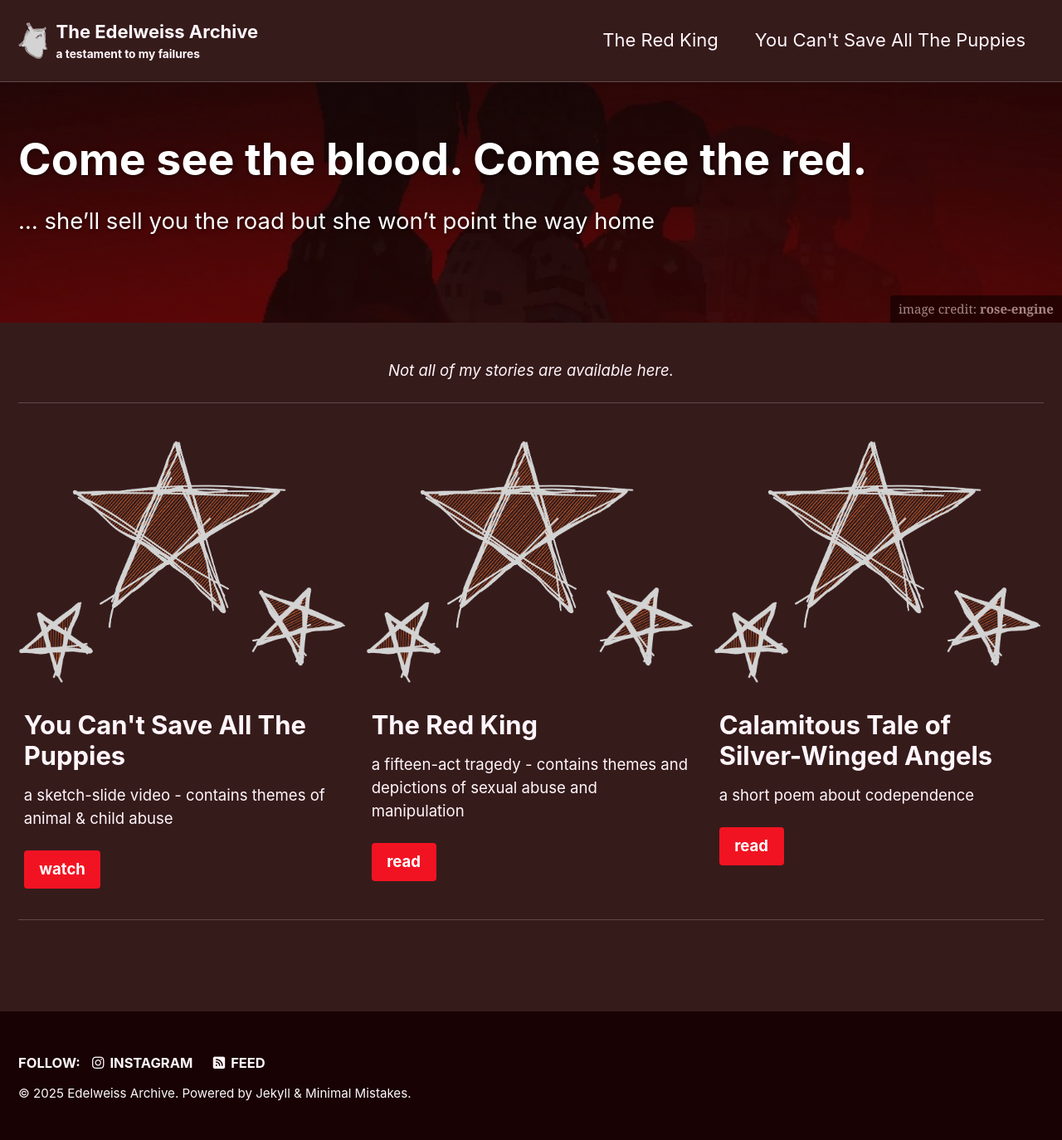
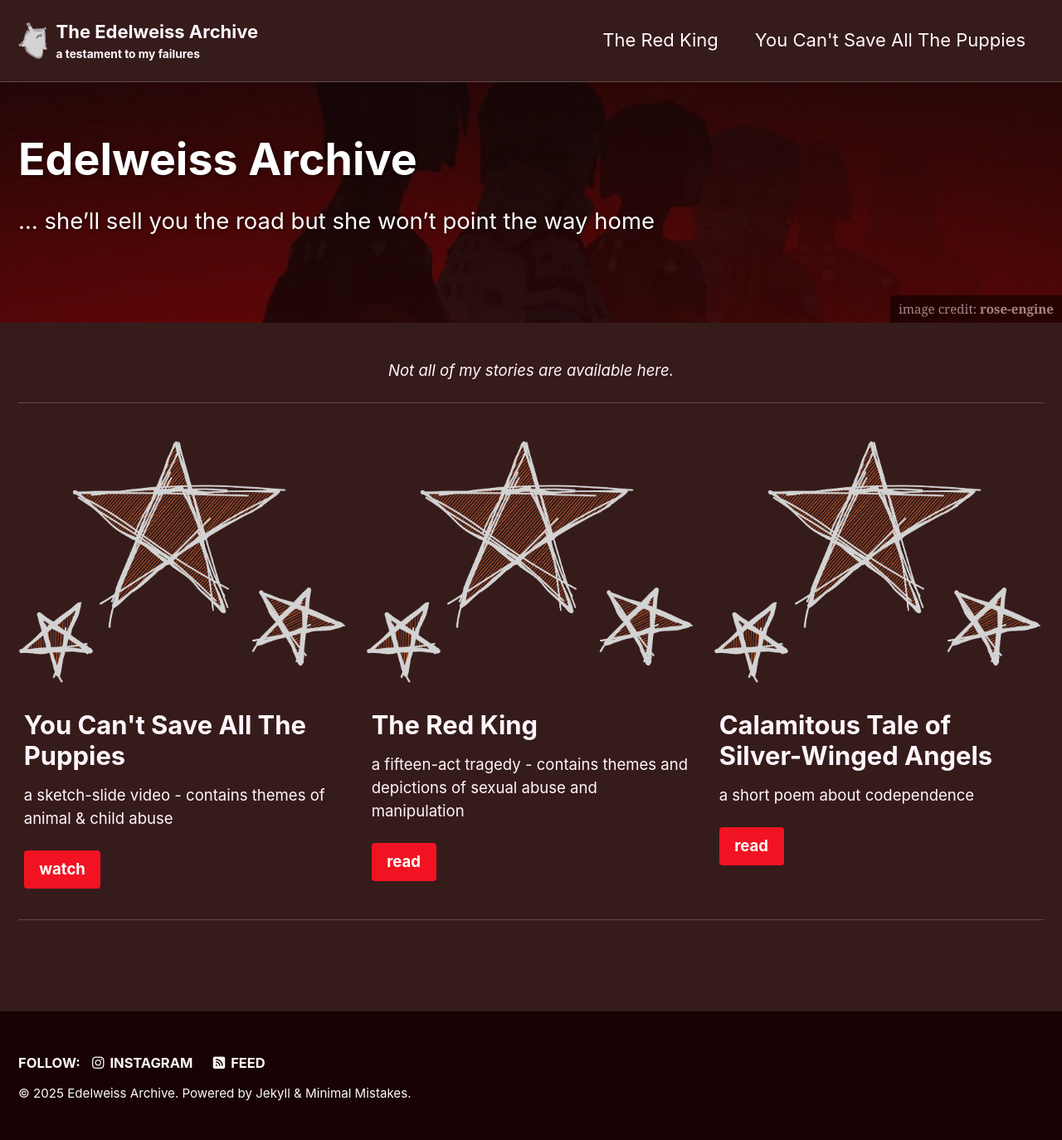
Before and after one commit to kyrie-edelweiss/edelweiss-archive, a Jekyll site: the page built from index.html, in a window 1280 px wide. Shown: the whole page at 83% size. Built offline with Jekyll 4.4.1, drawn with Linux system fonts in a browser that asks for light colours; cached includes are drawn as plain includes; the list of posts is cut into pages by our own code.

Commit message:
Update index.html

```diff
--- a/index.html
+++ b/index.html
@@ -1,5 +1,5 @@
 ---
-title: "Come see the blood. Come see the red."
+title: "Edelweiss Archive"
 layout: splash
 header:
   overlay_color: "#000"
```
